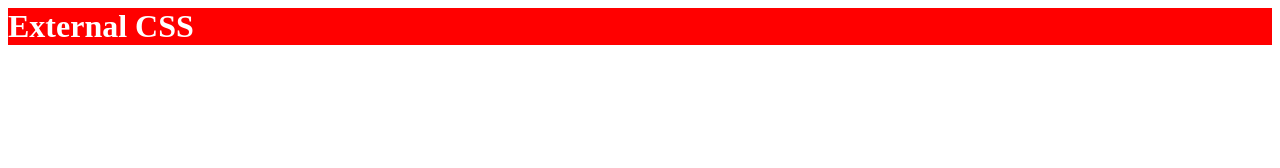
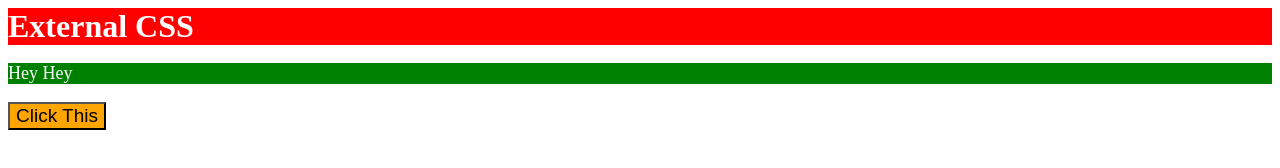
Before and after one commit to KeMo2022/Odin-html-css-, a plain HTML site: page index.html in a window 1280 px wide. Drawn offline with Linux system fonts and the light colour scheme.

Commit message:
Added some CSS using an internal and inline method to the file

```diff
--- a/index.html
+++ b/index.html
@@ -4,9 +4,17 @@
         <title>CSS Exercises</title>
         <meta charset="UTF-8">
         <link rel="stylesheet" href="styles.css">
+        <style>
+            p
+            {color:white;
+            background-color: green;
+            font-size: 18px;}
+        </style>
     </head>
 
     <body>
         <div><strong>External CSS</strong></div>
+        <p>Hey Hey</p>
+        <button style="background-color: orange; font-size: 19px;">Click This</button>
     </body>
 </html>
```
